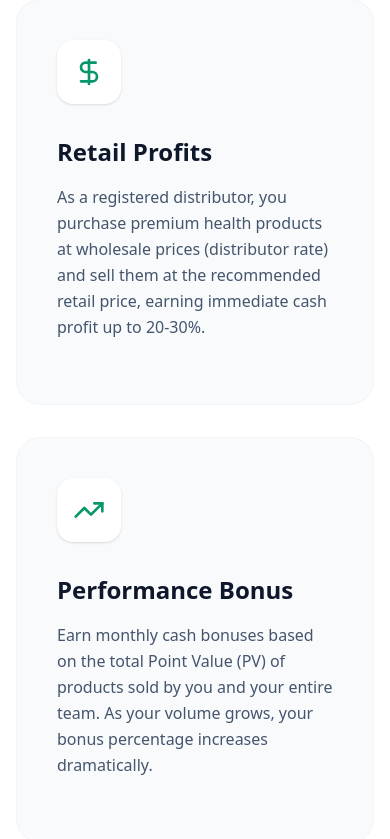
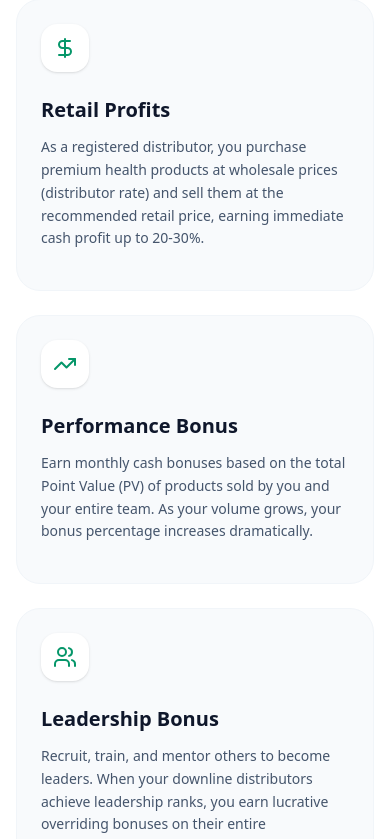
Before and after one commit to linacymart-bot/linacymart, a Next.js app: page /become-a-member in a window 390 px wide. Shown: the part 1540-2379 px from the top of the page. Built offline with nearby package versions, Linux system fonts and the light colour scheme; no server answers; a web font is replaced by a local one.

Commit message:
layout fix

```diff
--- a/src/app/become-a-member/page.tsx
+++ b/src/app/become-a-member/page.tsx
@@ -72,33 +72,33 @@ export default function BecomeMemberPage() {
             </p>
           </div>
 
-          <div className="grid grid-cols-1 md:grid-cols-3 gap-8">
-            <div className="bg-slate-50 p-10 rounded-3xl border border-slate-100 hover:border-primary-100 hover:shadow-xl transition-all group">
-              <div className="bg-white w-16 h-16 rounded-2xl flex items-center justify-center shadow-sm mb-8 group-hover:scale-110 group-hover:bg-primary-50 transition-all">
-                <DollarSign className="w-8 h-8 text-primary-600" />
+          <div className="grid grid-cols-1 md:grid-cols-3 gap-6 sm:gap-8">
+            <div className="bg-slate-50 p-6 sm:p-10 rounded-3xl border border-slate-100 hover:border-primary-100 hover:shadow-xl transition-all group">
+              <div className="bg-white w-12 h-12 sm:w-16 sm:h-16 rounded-2xl flex items-center justify-center shadow-sm mb-6 sm:mb-8 group-hover:scale-110 group-hover:bg-primary-50 transition-all">
+                <DollarSign className="w-6 h-6 sm:w-8 sm:h-8 text-primary-600" />
               </div>
-              <h3 className="text-2xl font-bold text-slate-900 mb-4">Retail Profits</h3>
-              <p className="text-slate-600 leading-relaxed mb-6">
+              <h3 className="text-xl sm:text-2xl font-bold text-slate-900 mb-3 sm:mb-4">Retail Profits</h3>
+              <p className="text-slate-600 text-sm sm:text-base leading-relaxed mb-4 sm:mb-6">
                 As a registered distributor, you purchase premium health products at wholesale prices (distributor rate) and sell them at the recommended retail price, earning immediate cash profit up to 20-30%.
               </p>
             </div>
 
-            <div className="bg-slate-50 p-10 rounded-3xl border border-slate-100 hover:border-primary-100 hover:shadow-xl transition-all group">
-              <div className="bg-white w-16 h-16 rounded-2xl flex items-center justify-center shadow-sm mb-8 group-hover:scale-110 group-hover:bg-primary-50 transition-all">
-                <TrendingUp className="w-8 h-8 text-primary-600" />
+            <div className="bg-slate-50 p-6 sm:p-10 rounded-3xl border border-slate-100 hover:border-primary-100 hover:shadow-xl transition-all group">
+              <div className="bg-white w-12 h-12 sm:w-16 sm:h-16 rounded-2xl flex items-center justify-center shadow-sm mb-6 sm:mb-8 group-hover:scale-110 group-hover:bg-primary-50 transition-all">
+                <TrendingUp className="w-6 h-6 sm:w-8 sm:h-8 text-primary-600" />
               </div>
-              <h3 className="text-2xl font-bold text-slate-900 mb-4">Performance Bonus</h3>
-              <p className="text-slate-600 leading-relaxed mb-6">
+              <h3 className="text-xl sm:text-2xl font-bold text-slate-900 mb-3 sm:mb-4">Performance Bonus</h3>
+              <p className="text-slate-600 text-sm sm:text-base leading-relaxed mb-4 sm:mb-6">
                 Earn monthly cash bonuses based on the total Point Value (PV) of products sold by you and your entire team. As your volume grows, your bonus percentage increases dramatically.
               </p>
             </div>
 
-            <div className="bg-slate-50 p-10 rounded-3xl border border-slate-100 hover:border-primary-100 hover:shadow-xl transition-all group">
-              <div className="bg-white w-16 h-16 rounded-2xl flex items-center justify-center shadow-sm mb-8 group-hover:scale-110 group-hover:bg-primary-50 transition-all">
-                <Users className="w-8 h-8 text-primary-600" />
+            <div className="bg-slate-50 p-6 sm:p-10 rounded-3xl border border-slate-100 hover:border-primary-100 hover:shadow-xl transition-all group">
+              <div className="bg-white w-12 h-12 sm:w-16 sm:h-16 rounded-2xl flex items-center justify-center shadow-sm mb-6 sm:mb-8 group-hover:scale-110 group-hover:bg-primary-50 transition-all">
+                <Users className="w-6 h-6 sm:w-8 sm:h-8 text-primary-600" />
               </div>
-              <h3 className="text-2xl font-bold text-slate-900 mb-4">Leadership Bonus</h3>
-              <p className="text-slate-600 leading-relaxed mb-6">
+              <h3 className="text-xl sm:text-2xl font-bold text-slate-900 mb-3 sm:mb-4">Leadership Bonus</h3>
+              <p className="text-slate-600 text-sm sm:text-base leading-relaxed mb-4 sm:mb-6">
                 Recruit, train, and mentor others to become leaders. When your downline distributors achieve leadership ranks, you earn lucrative overriding bonuses on their entire organizational volume.
               </p>
             </div>
--- a/src/app/page.tsx
+++ b/src/app/page.tsx
@@ -108,8 +108,8 @@ export default async function Home() {
                 || '/placeholder.svg';
 
               return (
-                <StaggerItem key={product.id} className="card group relative">
-                  <Link href={`/products/${product.slug}`} className="block relative aspect-[4/5] bg-white p-3 sm:p-6 overflow-hidden">
+                <StaggerItem key={product.id} className="card group relative flex flex-col h-full">
+                  <Link href={`/products/${product.slug}`} className="block relative aspect-[4/5] bg-white p-3 sm:p-6 overflow-hidden flex-shrink-0">
                     <div className="absolute inset-0 bg-primary-50/50 opacity-0 group-hover:opacity-100 transition-opacity duration-500 z-0"></div>
                     <img
                       src={primaryImage}
@@ -122,8 +122,8 @@ export default async function Home() {
                       </span>
                     )}
                   </Link>
-                  <div className="p-3 sm:p-6 border-t border-slate-50 flex flex-col justify-between h-full">
-                    <div>
+                  <div className="p-3 sm:p-6 border-t border-slate-50 flex flex-col flex-grow">
+                    <div className="flex-grow">
                       <h3 className="font-bold text-slate-900 mb-1 sm:mb-2 line-clamp-2 text-sm sm:text-lg leading-tight">
                         <Link href={`/products/${product.slug}`} className="hover:text-primary-700 transition-colors">
                           {product.name}
@@ -133,7 +133,7 @@ export default async function Home() {
                         {product.short_description}
                       </p>
                     </div>
-                    <div className="flex items-center justify-between">
+                    <div className="flex items-end justify-between mt-auto pt-2">
                       <div>
                         {product.sale_price ? (
                           <div className="flex flex-col">
@@ -144,7 +144,7 @@ export default async function Home() {
                           <span className="text-sm sm:text-xl font-bold text-slate-900">KSh {Number(product.price).toLocaleString()}</span>
                         )}
                       </div>
-                      <Link href={`/products/${product.slug}`} className="w-8 h-8 sm:w-10 sm:h-10 rounded-full bg-primary-50 text-primary-700 flex items-center justify-center hover:bg-primary-900 hover:text-white transition-all duration-300">
+                      <Link href={`/products/${product.slug}`} className="w-8 h-8 sm:w-10 sm:h-10 rounded-full bg-primary-50 text-primary-700 flex items-center justify-center hover:bg-primary-900 hover:text-white transition-all duration-300 flex-shrink-0 ml-2">
                         <ArrowRight className="w-4 h-4 sm:w-5 sm:h-5" />
                       </Link>
                     </div>
--- a/src/components/product/AddToCartButton.tsx
+++ b/src/components/product/AddToCartButton.tsx
@@ -12,9 +12,10 @@ interface AddToCartButtonProps {
     price: number;
     image: string;
   };
+  isSticky?: boolean;
 }
 
-export function AddToCartButton({ product }: AddToCartButtonProps) {
+export function AddToCartButton({ product, isSticky = false }: AddToCartButtonProps) {
   const [quantity, setQuantity] = useState(1);
   const addItem = useCartStore((state) => state.addItem);
 
@@ -26,7 +27,7 @@ export function AddToCartButton({ product }: AddToCartButtonProps) {
   };
 
   return (
-    <div className="flex flex-col sm:flex-row gap-4 mt-8">
+    <div className={`flex ${isSticky ? 'flex-row w-full' : 'flex-col sm:flex-row mt-6 sm:mt-8'} gap-2 sm:gap-4`}>
       {/* Quantity Selector */}
       <div className="flex items-center border-2 border-slate-200 rounded-xl bg-white h-14">
         <button
--- a/src/components/product/StickyAddToCart.tsx
+++ b/src/components/product/StickyAddToCart.tsx
@@ -39,18 +39,25 @@ export function StickyAddToCart({ product }: StickyAddToCartProps) {
           animate={{ y: 0, opacity: 1 }}
           exit={{ y: 100, opacity: 0 }}
           transition={{ duration: 0.3, ease: 'easeOut' }}
-          className="fixed bottom-0 left-0 right-0 bg-white/80 backdrop-blur-md border-t border-slate-200 shadow-[0_-10px_40px_rgba(0,0,0,0.05)] z-40 p-4"
+          className="fixed bottom-0 left-0 right-0 bg-white/80 backdrop-blur-md border-t border-slate-200 shadow-[0_-10px_40px_rgba(0,0,0,0.05)] z-40 p-3 sm:p-4"
         >
-          <div className="container-custom flex items-center justify-between gap-4">
-            <div className="hidden md:flex items-center gap-4">
-              <img src={product.image} alt={product.name} className="w-12 h-12 object-contain bg-slate-50 rounded-lg p-1 border border-slate-100" />
+          <div className="container-custom flex items-center justify-between gap-3 sm:gap-4">
+            <div className="hidden sm:flex items-center gap-4">
+              <img src={product.image} alt={product.name} className="w-10 h-10 sm:w-12 sm:h-12 object-contain bg-slate-50 rounded-lg p-1 border border-slate-100" />
               <div>
-                <h4 className="font-bold text-slate-900 text-sm line-clamp-1">{product.name}</h4>
+                <h4 className="font-bold text-slate-900 text-xs sm:text-sm line-clamp-1">{product.name}</h4>
                 <p className="text-primary-700 font-bold text-sm">KSh {product.price.toLocaleString()}</p>
               </div>
             </div>
-            <div className="flex-grow max-w-sm ml-auto">
-              <AddToCartButton product={product} />
+
+            <div className="flex items-center justify-between gap-3 sm:gap-4 w-full sm:w-auto flex-grow max-w-lg sm:ml-auto">
+              <div className="sm:hidden flex flex-col justify-center flex-shrink-0">
+                <span className="text-[10px] text-slate-500 font-medium uppercase tracking-wider">Total Price</span>
+                <span className="font-bold text-primary-700 text-sm whitespace-nowrap">KSh {product.price.toLocaleString()}</span>
+              </div>
+              <div className="flex-grow w-full max-w-[280px] sm:max-w-none ml-auto">
+                <AddToCartButton product={product} isSticky={true} />
+              </div>
             </div>
           </div>
         </motion.div>
```
Also changed, not shown: src/app/products/page.tsx (+13 -13 lines).
